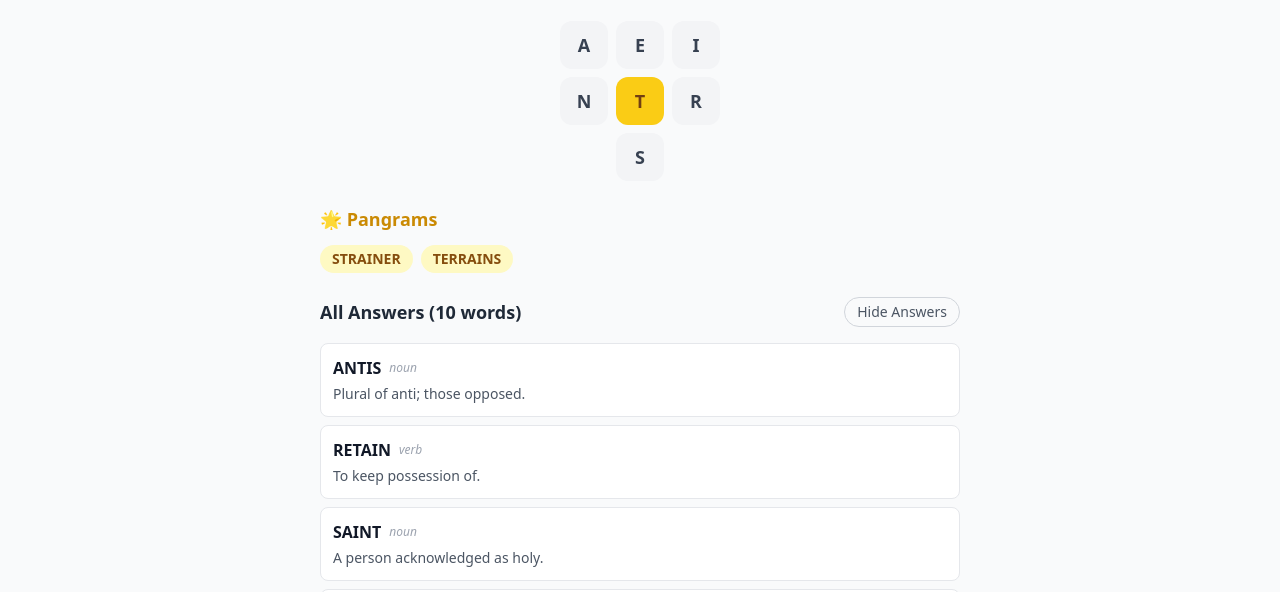
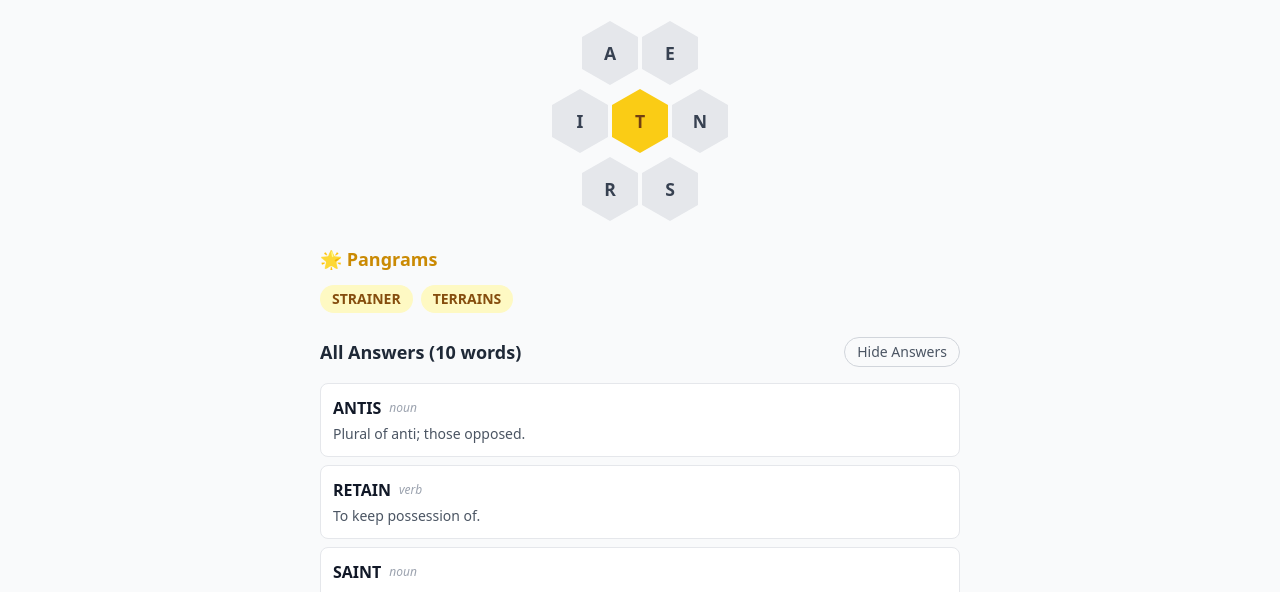
Before and after one commit to Ftcsk/spelling-bee-answers, an Astro site: page /answers/2026-03-19 in a window 1280 px wide. Shown: the part 208-800 px from the top of the page. Built offline with nearby package versions, Linux system fonts and the light colour scheme; Astro itself is replaced by a stand-in of ours.

Commit message:
feat: honeycomb hex layout for letter hive

```diff
--- a/src/pages/answers/[date].astro
+++ b/src/pages/answers/[date].astro
@@ -35,22 +35,37 @@ const schema = JSON.stringify({
     <h1 class="text-3xl font-bold text-gray-900 mb-1">Spelling Bee Answers</h1>
     <p class="text-gray-500 mb-6">{dateLabel} · {entry.words.length} words</p>
 
-    <!-- Letter Hive -->
-    <div class="flex flex-col items-center gap-2 my-6">
-      <div class="flex gap-2">
-        {entry.outerLetters.slice(0, 3).map(l => (
-          <div class="w-12 h-12 flex items-center justify-center rounded-xl text-lg font-bold bg-gray-100 text-gray-700">{l.toUpperCase()}</div>
-        ))}
-      </div>
-      <div class="flex gap-2">
-        <div class="w-12 h-12 flex items-center justify-center rounded-xl text-lg font-bold bg-gray-100 text-gray-700">{entry.outerLetters[3]?.toUpperCase()}</div>
-        <div class="w-12 h-12 flex items-center justify-center rounded-xl text-lg font-bold bg-yellow-400 text-yellow-900">{entry.centerLetter.toUpperCase()}</div>
-        <div class="w-12 h-12 flex items-center justify-center rounded-xl text-lg font-bold bg-gray-100 text-gray-700">{entry.outerLetters[4]?.toUpperCase()}</div>
-      </div>
-      <div class="flex gap-2">
-        <div class="w-12 h-12 flex items-center justify-center rounded-xl text-lg font-bold bg-gray-100 text-gray-700">{entry.outerLetters[5]?.toUpperCase()}</div>
+    <!-- Letter Hive (honeycomb) -->
+    <div class="flex flex-col items-center my-6">
+      <div class="hive">
+        <div class="hive-row">
+          <div class="hex hex-outer">{entry.outerLetters[0]?.toUpperCase()}</div>
+          <div class="hex hex-outer">{entry.outerLetters[1]?.toUpperCase()}</div>
+        </div>
+        <div class="hive-row">
+          <div class="hex hex-outer">{entry.outerLetters[2]?.toUpperCase()}</div>
+          <div class="hex hex-center">{entry.centerLetter.toUpperCase()}</div>
+          <div class="hex hex-outer">{entry.outerLetters[3]?.toUpperCase()}</div>
+        </div>
+        <div class="hive-row">
+          <div class="hex hex-outer">{entry.outerLetters[4]?.toUpperCase()}</div>
+          <div class="hex hex-outer">{entry.outerLetters[5]?.toUpperCase()}</div>
+        </div>
       </div>
     </div>
+
+    <style>
+      .hive { display: flex; flex-direction: column; align-items: center; gap: 4px; }
+      .hive-row { display: flex; gap: 4px; }
+      .hex {
+        width: 56px; height: 64px;
+        clip-path: polygon(50% 0%, 100% 25%, 100% 75%, 50% 100%, 0% 75%, 0% 25%);
+        display: flex; align-items: center; justify-content: center;
+        font-size: 1.1rem; font-weight: 800; user-select: none;
+      }
+      .hex-outer { background-color: #e5e7eb; color: #374151; }
+      .hex-center { background-color: #facc15; color: #713f12; }
+    </style>
 
     <!-- Pangrams -->
     <section class="mb-6">
--- a/src/pages/index.astro
+++ b/src/pages/index.astro
@@ -24,23 +24,62 @@ const schema = JSON.stringify({
     <h1 class="text-3xl font-bold text-gray-900 mb-1">NYT Spelling Bee Answers</h1>
     <p class="text-gray-500 mb-6">{dateLabel} · {today.words.length} words</p>
 
-    <!-- Letter Hive -->
-    <div class="flex flex-col items-center gap-2 my-6">
-      <p class="text-sm text-gray-500 mb-2">Today's letters</p>
-      <div class="flex gap-2">
-        {today.outerLetters.slice(0, 3).map(l => (
-          <div class="w-14 h-14 flex items-center justify-center rounded-xl text-xl font-bold bg-gray-100 text-gray-700">{l.toUpperCase()}</div>
-        ))}
-      </div>
-      <div class="flex gap-2">
-        <div class="w-14 h-14 flex items-center justify-center rounded-xl text-xl font-bold bg-gray-100 text-gray-700">{today.outerLetters[3]?.toUpperCase()}</div>
-        <div class="w-14 h-14 flex items-center justify-center rounded-xl text-xl font-bold bg-yellow-400 text-yellow-900">{today.centerLetter.toUpperCase()}</div>
-        <div class="w-14 h-14 flex items-center justify-center rounded-xl text-xl font-bold bg-gray-100 text-gray-700">{today.outerLetters[4]?.toUpperCase()}</div>
-      </div>
-      <div class="flex gap-2">
-        <div class="w-14 h-14 flex items-center justify-center rounded-xl text-xl font-bold bg-gray-100 text-gray-700">{today.outerLetters[5]?.toUpperCase()}</div>
+    <!-- Letter Hive (honeycomb) -->
+    <div class="flex flex-col items-center my-8">
+      <p class="text-sm text-gray-500 mb-4">Today's letters</p>
+      <div class="hive">
+        <!-- Row 1: outer[0], outer[1] -->
+        <div class="hive-row">
+          <div class="hex hex-outer">{today.outerLetters[0]?.toUpperCase()}</div>
+          <div class="hex hex-outer">{today.outerLetters[1]?.toUpperCase()}</div>
+        </div>
+        <!-- Row 2: outer[2], center, outer[3] -->
+        <div class="hive-row">
+          <div class="hex hex-outer">{today.outerLetters[2]?.toUpperCase()}</div>
+          <div class="hex hex-center">{today.centerLetter.toUpperCase()}</div>
+          <div class="hex hex-outer">{today.outerLetters[3]?.toUpperCase()}</div>
+        </div>
+        <!-- Row 3: outer[4], outer[5] -->
+        <div class="hive-row">
+          <div class="hex hex-outer">{today.outerLetters[4]?.toUpperCase()}</div>
+          <div class="hex hex-outer">{today.outerLetters[5]?.toUpperCase()}</div>
+        </div>
       </div>
     </div>
+
+    <style>
+      .hive {
+        display: flex;
+        flex-direction: column;
+        align-items: center;
+        gap: 4px;
+      }
+      .hive-row {
+        display: flex;
+        gap: 4px;
+      }
+      .hex {
+        width: 64px;
+        height: 72px;
+        clip-path: polygon(50% 0%, 100% 25%, 100% 75%, 50% 100%, 0% 75%, 0% 25%);
+        display: flex;
+        align-items: center;
+        justify-content: center;
+        font-size: 1.25rem;
+        font-weight: 800;
+        letter-spacing: 0.05em;
+        cursor: default;
+        user-select: none;
+      }
+      .hex-outer {
+        background-color: #e5e7eb;
+        color: #374151;
+      }
+      .hex-center {
+        background-color: #facc15;
+        color: #713f12;
+      }
+    </style>
 
     <!-- Pangrams -->
     <section class="mt-8 mb-6">
```
